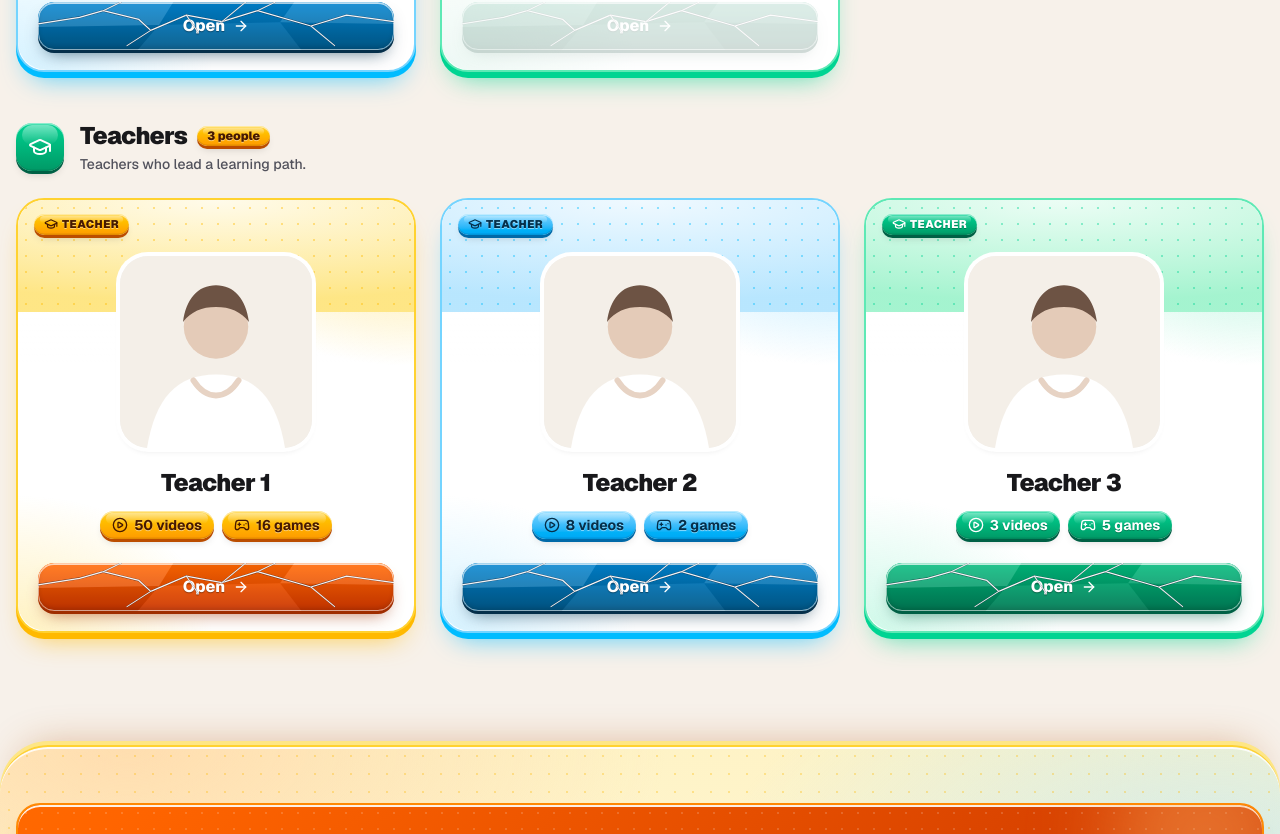
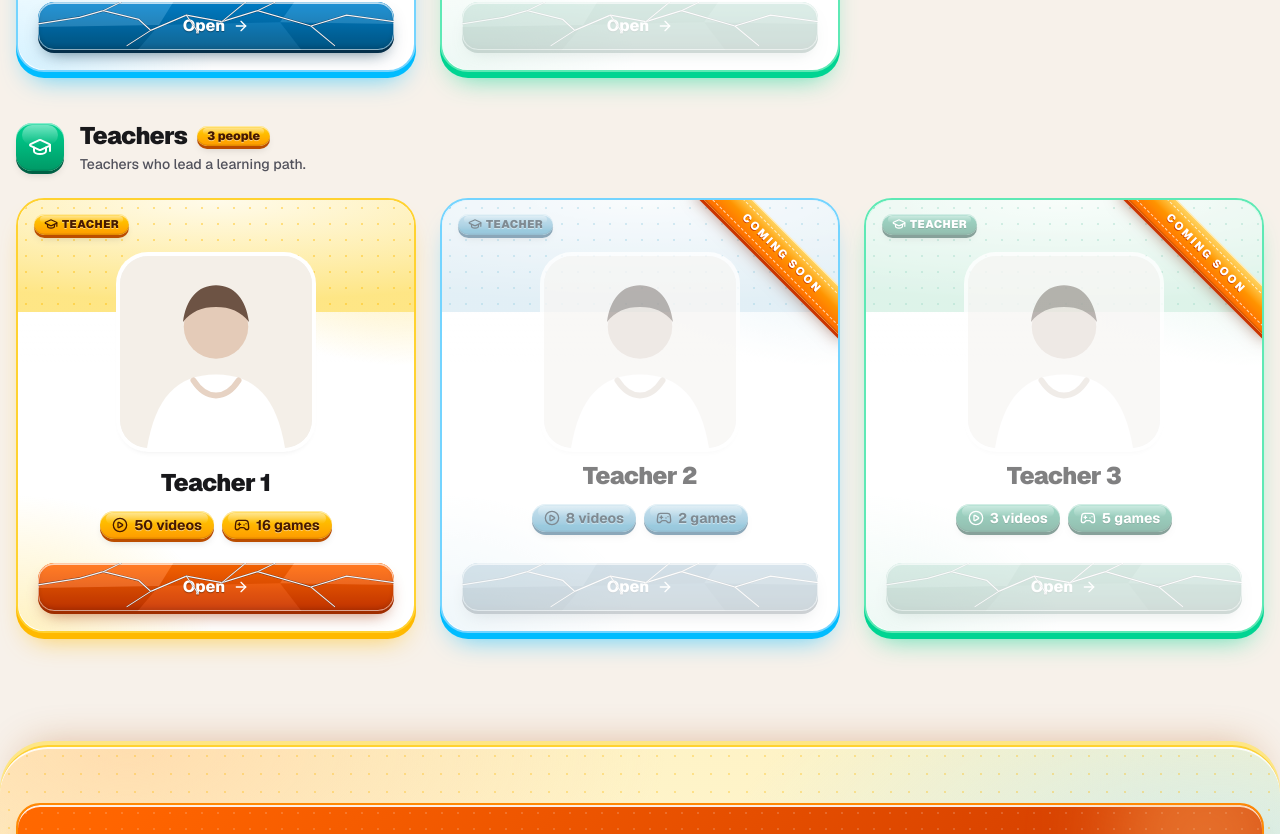
Before and after one commit to thihaaung1751992/shwequest, a Next.js app: page /team in a window 1280 px wide. Shown: the part 961-1795 px from the top of the page. Built offline with nearby package versions, Linux system fonts and the light colour scheme.

Commit message:
feat: show Teacher 2 and 3 as Coming Soon on Team page

```diff
--- a/src/app/team/[id]/page.tsx
+++ b/src/app/team/[id]/page.tsx
@@ -27,6 +27,7 @@ async function TeamMemberFromParams({ params }: { params: MemberParams }) {
   const person = teamPersonById(id);
   if (!person) notFound();
   if (person.kind === "builder" && !person.profile) notFound();
+  if (person.comingSoon) notFound();
   return <TeamProfile person={person} />;
 }
 
--- a/src/components/team/team-card.tsx
+++ b/src/components/team/team-card.tsx
@@ -16,7 +16,7 @@ export default function TeamCard({ person }: { person: TeamPerson }) {
   const copy = useMessages();
   const accent = ACCENT_STYLES[person.accent];
   const isBuilder = person.kind === "builder";
-  const available = !isBuilder || Boolean(person.profile);
+  const available = !person.comingSoon && (!isBuilder || Boolean(person.profile));
   const role = isBuilder ? copy.team.builderRole : copy.team.teacherRole;
   const RoleIcon = isBuilder ? Code2 : GraduationCap;
 
--- a/src/data/team.ts
+++ b/src/data/team.ts
@@ -16,6 +16,8 @@ export type TeamPerson = {
   kind: TeamKind;
   accent: TeacherAccent;
   profile?: BuilderProfile;
+  /** Shown as a Coming Soon card with no detail page. */
+  comingSoon?: boolean;
 };
 
 /** Builder 2 stays a Coming Soon placeholder until a real profile exists. */
@@ -37,6 +39,9 @@ export const BUILDERS: readonly TeamPerson[] = [
   },
 ];
 
+/** Only these teachers are open on Team; the rest show Coming Soon. */
+const READY_TEACHER_IDS = new Set(["teacher-1"]);
+
 function teacherToPerson(teacher: Teacher): TeamPerson {
   return {
     id: teacher.id,
@@ -44,6 +49,7 @@ function teacherToPerson(teacher: Teacher): TeamPerson {
     image: teacher.image,
     kind: "teacher",
     accent: teacher.accent,
+    comingSoon: !READY_TEACHER_IDS.has(teacher.id),
   };
 }
 
@@ -56,5 +62,6 @@ export function teamPersonById(id: string): TeamPerson | undefined {
 
 export function teamStaticParams(): { id: string }[] {
   const readyBuilders = BUILDERS.filter((person) => person.profile);
-  return [...readyBuilders, ...TEAM_TEACHERS].map((person) => ({ id: person.id }));
+  const readyTeachers = TEAM_TEACHERS.filter((person) => !person.comingSoon);
+  return [...readyBuilders, ...readyTeachers].map((person) => ({ id: person.id }));
 }
```
